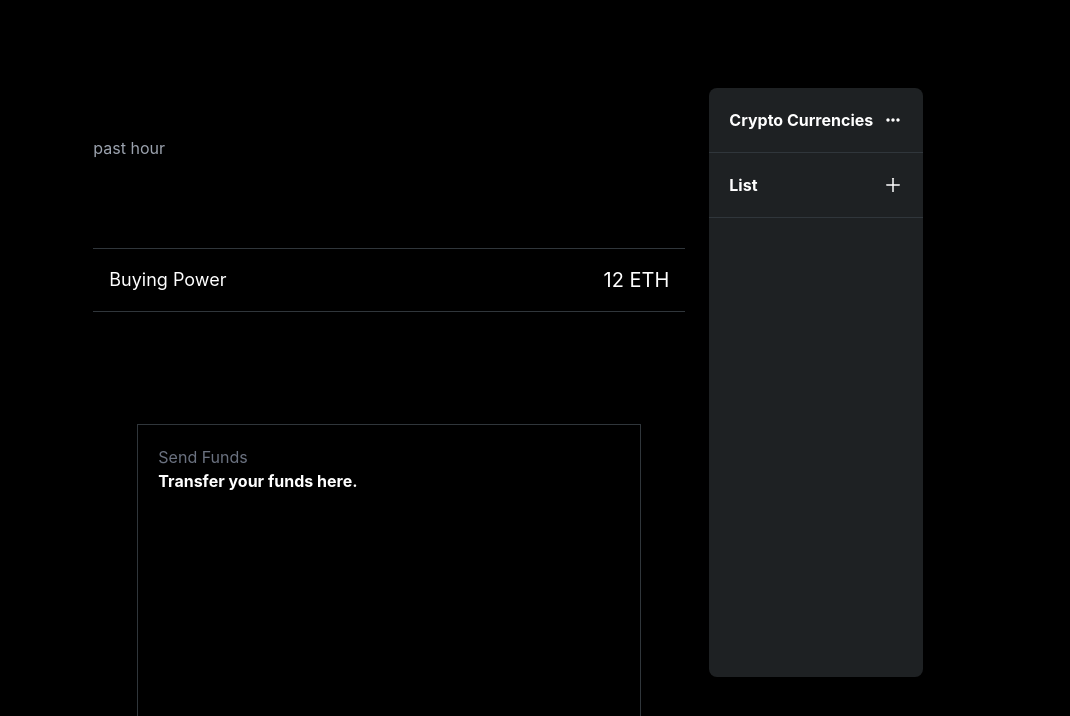
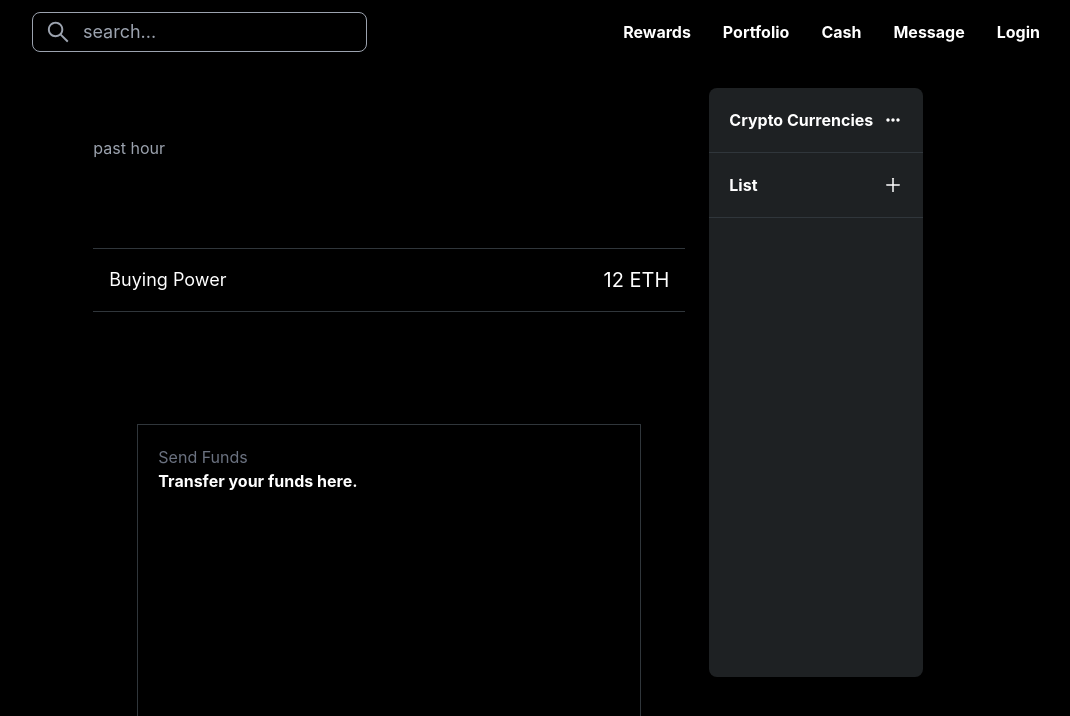
Before and after one commit to Sammykhaleel/Robinhood-nextjs-solidity-sanity, a Next.js app: page / in a window 1280 px wide. Shown: the top 716 px of the page, without its empty margins (144-1214 px from the left). Built offline with nearby package versions, Linux system fonts and the light colour scheme.

Commit message:
adding search component with some styling

```diff
--- /dev/null
+++ b/components/Header.js
@@ -0,0 +1,48 @@
+import React from 'react'
+import Image from 'next/image'
+import {AiOutlineAccountBook, AiOutlineSearch, AIOutlineSearch} from 'react-icons/ai'
+
+
+const styles = {
+    container: 'flex w-screen h-16 bg-black px-24 py-3 mb-5 fixed',
+    leftHeader: 'flex flex-1',
+    logo: 'object-cover cursor-pointer',
+    searchWrapper: 'flex flex-1',
+    searchInputContainer:
+      'text-white items-center flex  flex-1 -ml-64 border border-gray-400 mr-64 hover:bg-[#1E2123] duration-300 p-3 rounded-lg',
+    searchIcon: 'text-gray-400 text-3xl mr-3',
+    searchInputWrapper: 'text-gray-400 text-lg w-full',
+    searchInput: 'bg-transparent outline-none w-full',
+    rightHeader: 'flex items-center justify-end text-white gap-8',
+    menuItem: 'cursor-pointer font-bold hover:text-green-500 duration-300',
+  }
+
+const Header = () => {
+  return (
+    <div className={styles.container}>
+      <div className={styles.leftHeader}>
+        {/* Image */}
+      </div>
+      <div className={styles.searchWrapper}>
+        <div className={styles.searchInputContainer}>
+            <AiOutlineSearch className={styles.searchIcon} />
+            <div className={styles.searchInputWrapper}>
+                <input placeholder='search...' className={styles.searchInput} />
+            </div>
+        </div>
+      </div>
+      <div className={styles.rightHeader}>
+        <div className={styles.menuItem}>Rewards</div>
+        <div className={styles.menuItem}>Portfolio</div>
+        <div className={styles.menuItem}>Cash</div>
+        <div className={styles.menuItem}>Message</div>
+        <div className={styles.menuItem} onClick = {()=>connectWallet()}>
+          Login
+        </div>
+
+      </div>
+    </div>
+  )
+}
+
+export default Header
--- a/pages/index.js
+++ b/pages/index.js
@@ -1,6 +1,7 @@
 //Icons
 import { BiDotsHorizontalRounded } from 'react-icons/bi'
 import { AiOutlinePlus } from 'react-icons/ai'
+import Header from '../components/Header'
 
 const styles = {
   wrapper: 'w-screen h-screen flex flex-col',
@@ -31,7 +32,7 @@ const styles = {
 export default function Home() {
   return (
     <div className={styles.wrapper}>
-      {/* <Header/> */}
+      <Header/>
       <div className={styles.mainContainer}>
 
         <div className={styles.leftMain}>
```
